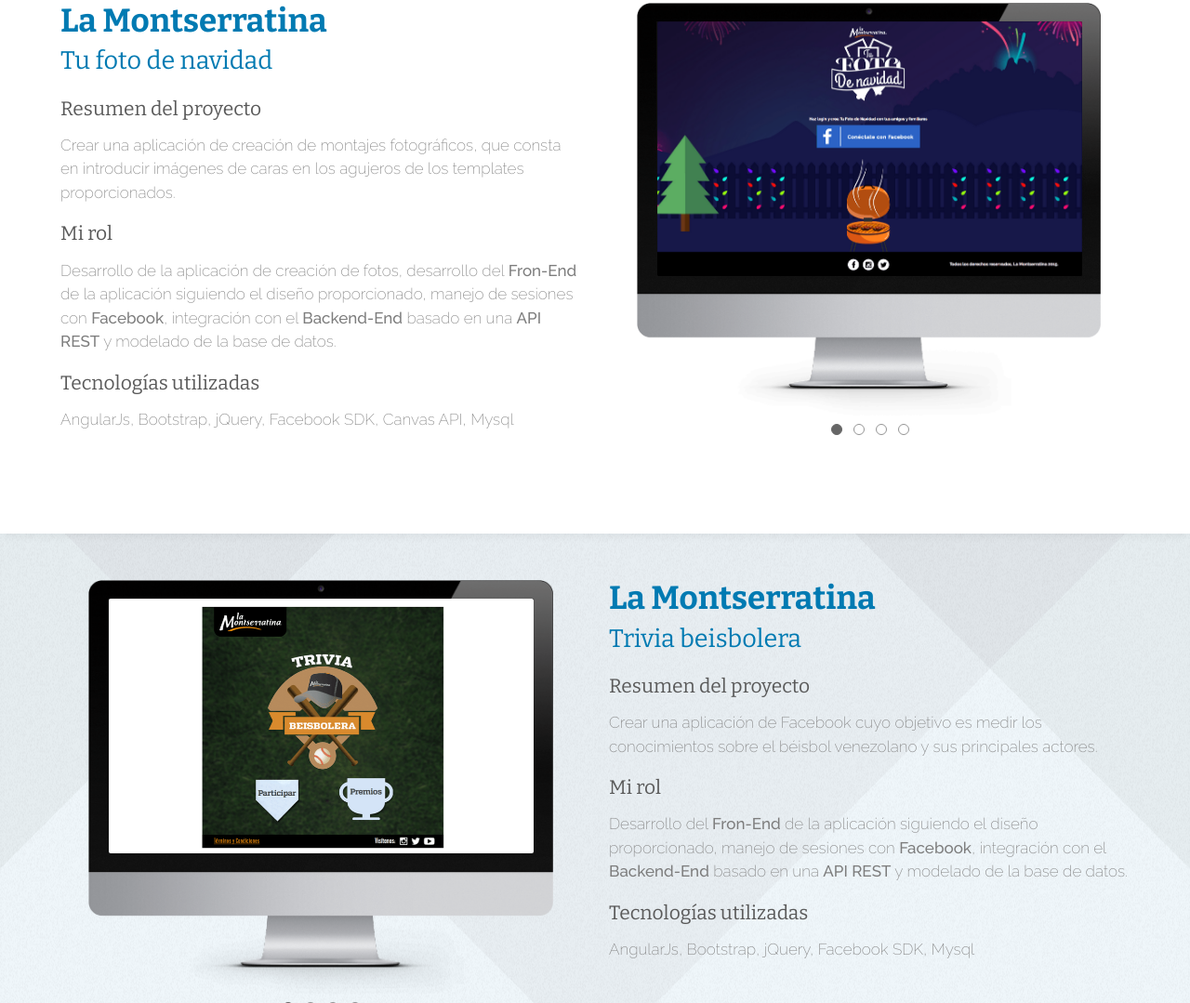
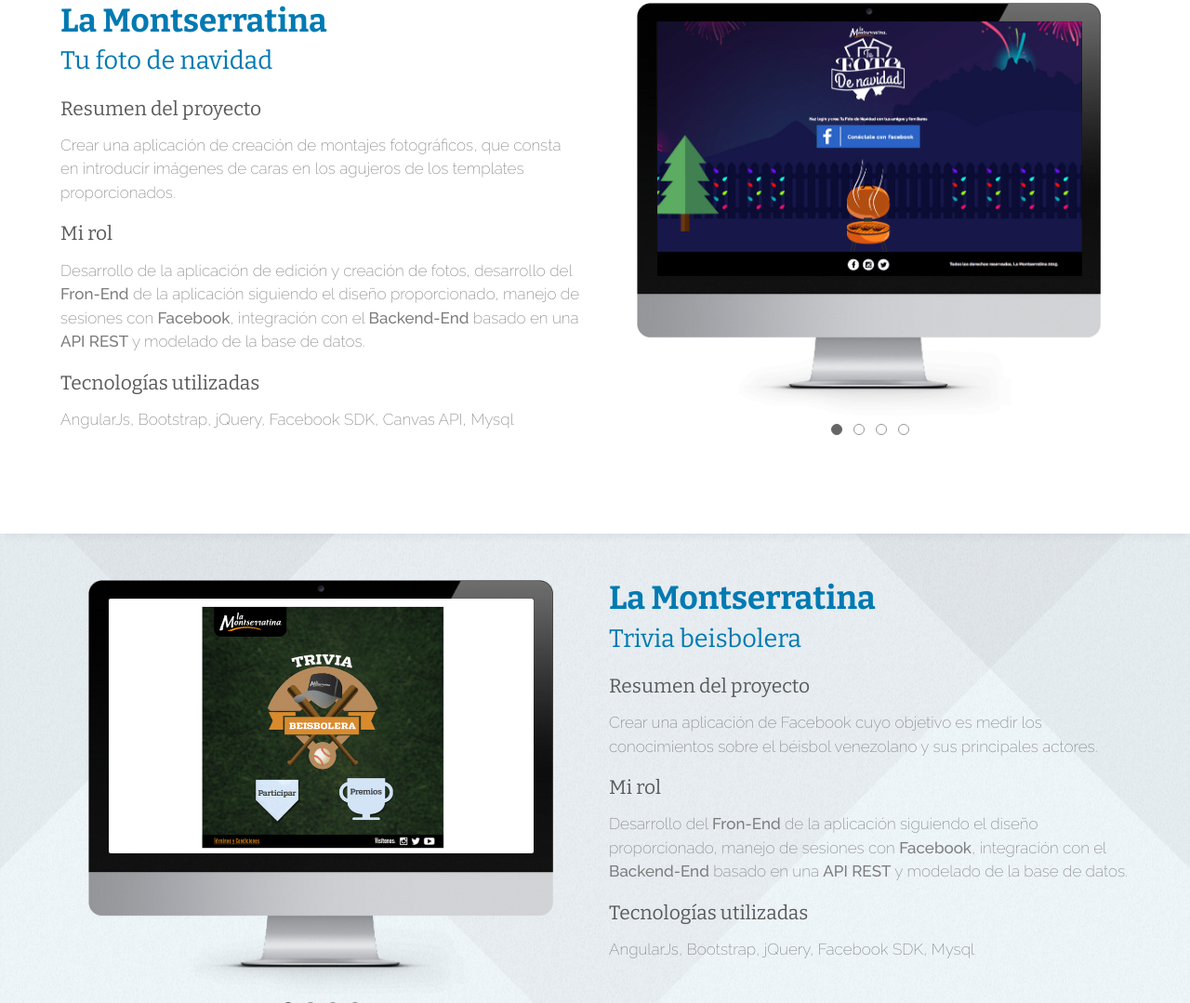
Before and after one commit to 1987cr/1987cr.github.io, a website: page index.html in a window 1280 px wide. Shown: the part 3264-4343 px from the top of the page at 93% size. Drawn offline with nearby package versions, Linux system fonts and the light colour scheme.

Commit message:
hey batman, hell yeah batman, hell yeah

```diff
--- a/index.html
+++ b/index.html
@@ -225,7 +225,7 @@
                 <p class="portfolio__description-paragraph">Crear una aplicación de creación de montajes fotográficos, que consta en introducir imágenes de caras en los agujeros de los templates proporcionados.</p>
 
                 <h5>Mi rol</h5>
-                <p class="portfolio__description-paragraph">Desarrollo de la aplicación de creación de fotos, desarrollo del <span>Fron-End</span> de la aplicación siguiendo el diseño proporcionado, manejo de sesiones con <span>Facebook</span>, integración con el <span>Backend-End</span> basado en una <span>API REST</span> y modelado de la base de datos.</p>
+                <p class="portfolio__description-paragraph">Desarrollo de la aplicación de edición y creación de fotos, desarrollo del <span>Fron-End</span> de la aplicación siguiendo el diseño proporcionado, manejo de sesiones con <span>Facebook</span>, integración con el <span>Backend-End</span> basado en una <span>API REST</span> y modelado de la base de datos.</p>
                 <h5>Tecnologías utilizadas</h5>
                 <p class="portfolio__description-paragraph">AngularJs, Bootstrap, jQuery, Facebook SDK, Canvas API, Mysql</p>
 
```
